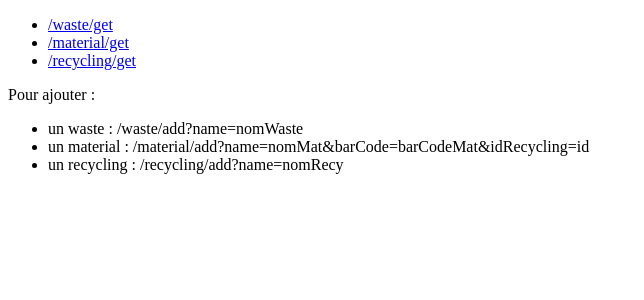
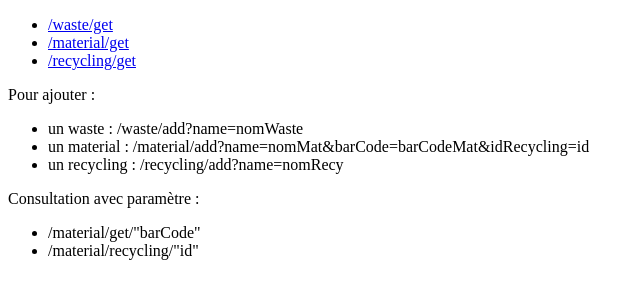
Before and after one commit to workshopI1/recy-api, a Flask app: page / in a window 1280 px wide. Shown: the top 300 px of the page, without its empty margins (0-644 px from the left). Run offline with Flask 2, Linux system fonts and the light colour scheme.

Commit message:
modif menu

```diff
--- a/templates/menu.html
+++ b/templates/menu.html
@@ -16,5 +16,10 @@
     <li> un material : /material/add?name=nomMat&barCode=barCodeMat&idRecycling=id</li>
     <li> un recycling : /recycling/add?name=nomRecy</li>
 </ul>
+<p>Consultation avec paramètre :</p>
+<ul>
+    <li>/material/get/"barCode"</li>
+    <li>/material/recycling/"id"</li>
+</ul>
 </body>
 </html>
```
